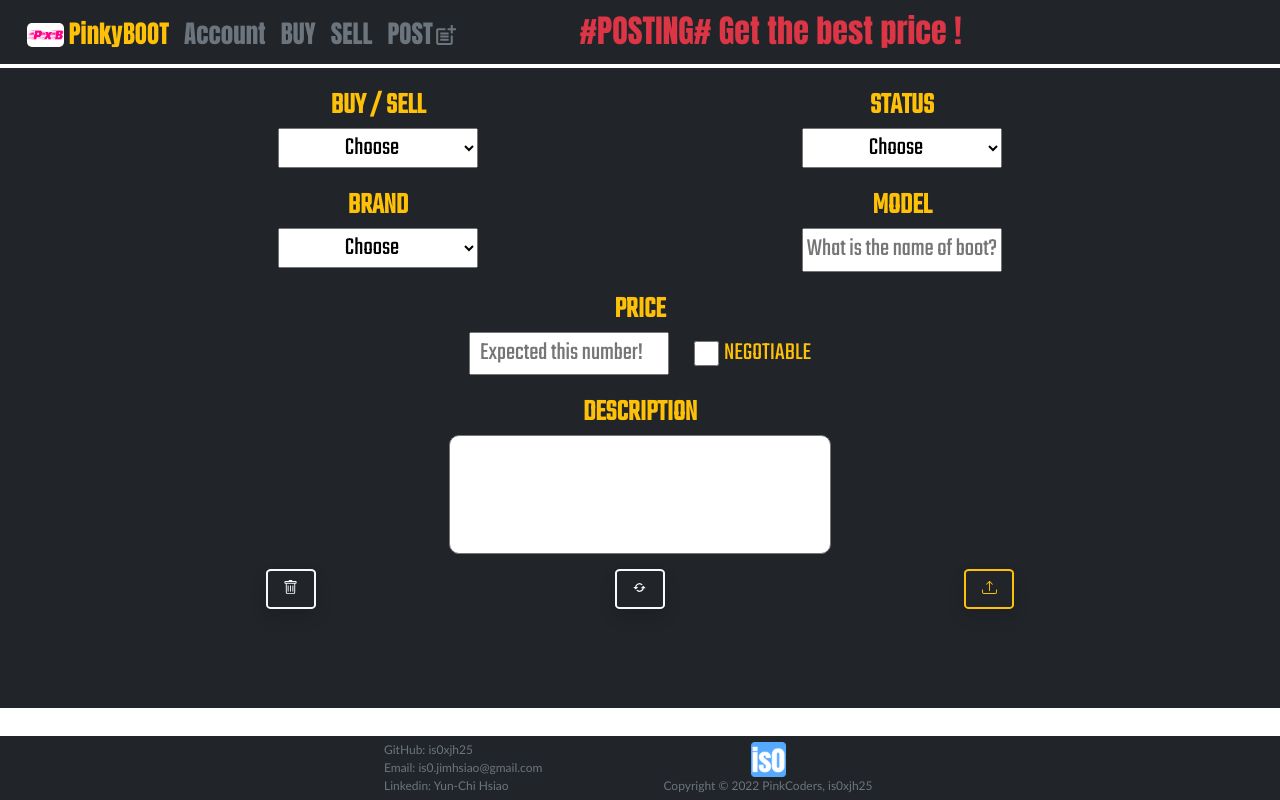
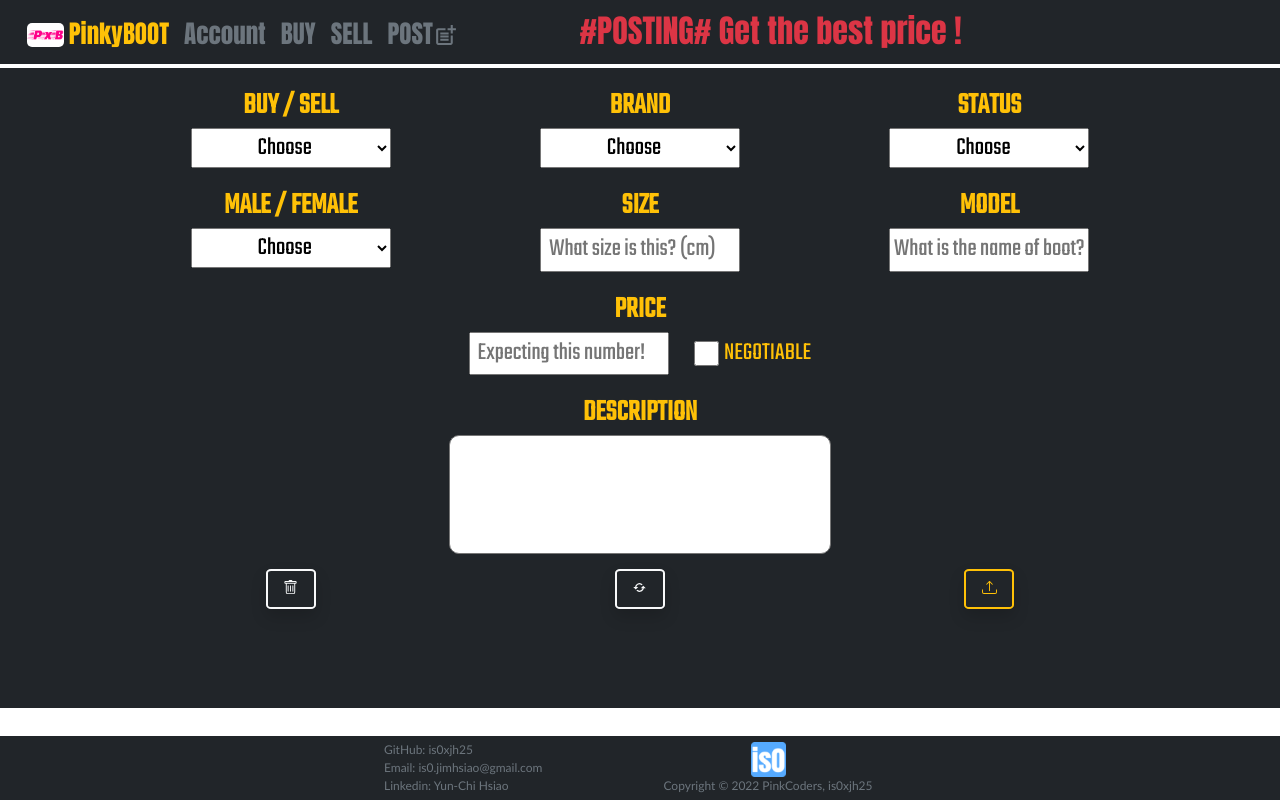
Before and after one commit to is0xjh25/is0xPinkyBoot, a React (Create React App) app: page /add-post in a window 1280 px wide. Built offline with nearby package versions, Linux system fonts and the light colour scheme.

Commit message:
Update: Shoes size in database

```diff
--- a/db.json
+++ b/db.json
@@ -5,6 +5,8 @@
       "status": "brand-new",
       "brand": "nike",
       "model": "PG3",
+      "gender": "m",
+      "size": "28",
       "price": "90",
       "negotiable": "false",
       "description": "",
@@ -16,6 +18,8 @@
       "status": "brand-new",
       "brand": "nike",
       "model": "Kyrie1",
+      "gender": "m",
+      "size": "28",
       "price": "399",
       "negotiable": "false",
       "description": "",
@@ -27,9 +31,11 @@
       "status": "brand-new",
       "brand": "asics",
       "model": "asd",
+      "gender": "m",
+      "size": "22.5",
       "price": "555",
-      "negotiable": "true",
-      "description": "GOOOD",
+      "negotiable": "false",
+      "description": "GOOODasdasdqweasdaszcxcxzzcawseqwe",
       "posterId": "guest1",
       "id": 5
     }
@@ -96,8 +102,7 @@
       "ownedSellPosts": [],
       "starredBuyPosts": [
         "4",
-        "3",
-        "5"
+        "3"
       ],
       "starredSellPosts": []
     }
--- a/src/components/Post.js
+++ b/src/components/Post.js
@@ -62,7 +62,11 @@ const ss = {
   },
 	heading: {
 		marginTop: "20px",
-	}
+	},
+	input: {
+    width: "150px",
+    textAlign: "center",
+  },
 }
 
 function Display(props) {
@@ -86,6 +90,7 @@ function Display(props) {
 				<div className="row" style={ss.info}>
 					<div className="col"><b>BRAND:</b> {capitalize(post.brand)}</div>
 					<div className="col"><b>MODEL:</b> {post.model.toUpperCase()}</div>
+					<div className="col"><b>SIZE (cm):</b>{capitalize(post.gender)+" "+post.size}</div>
 					<div className="col"><b>PRICE:</b>
 						{post.price}
 						{
@@ -98,7 +103,7 @@ function Display(props) {
 				</div>
 				<div className="row" style={ss.info}>
 					<div className="col"><b>STATUS:</b>{capitalize(post.status)}</div>
-					<div className="col"><b>DESCRIPTION:</b> {post.description}</div>
+					<div className="col" style={{overflow:"scroll"}}><b>DESCRIPTION:</b> {post.description}</div>
 				</div>
 				<h2 className="text-primary" style={{marginTop:"10px"}} style={ss.heading}>~Contact~</h2>
 				<div className="row" style={ss.info}>
@@ -183,28 +188,16 @@ function Edit(props) {
           <div className="row">
             <div className="col">
                 <label htmlFor="edit-post-trade">BUY / SELL</label>
-                <div className="edit-post-box">
-                  <select id="edit-post-trade" name="trade" defaultValue={post.trade} required>
+                <div>
+                  <select id="edit-post-trade" name="trade" defaultValue={post.trade} required style={ss.input}>
                     <option value={post.trade}>{post.trade}</option>
                   </select>
                 </div>
             </div>
-            <div className="col">
-              <label htmlFor="edit-post-status">STATUS</label>
-              <div className="edit-post-box">
-                <select id="edit-post-status" name="status" defaultValue={post.status} required>
-                  <option value="" disabled>Choose</option>
-                  <option value="brand-new">Brand-new</option>
-                  <option value="second-hand">Second-hand</option>
-                </select>
-              </div>
-            </div>
-          </div>
-          <div className="row">
-            <div className="col">
+						<div className="col">
               <label htmlFor="edit-post-brand">BRAND</label>
-              <div className="edit-post-box">
-                <select id="edit-post-brand" name="brand" defaultValue={post.brand} required>
+              <div>
+                <select id="edit-post-brand" name="brand" defaultValue={post.brand} required style={ss.input}>
                   <option value="" disabled>Choose</option>
                   <option value="adidas">Adidas</option>
                   <option value="asics">Asics</option>
@@ -216,17 +209,45 @@ function Edit(props) {
               </div>
             </div>
             <div className="col">
+              <label htmlFor="edit-post-status">STATUS</label>
+              <div>
+                <select id="edit-post-status" name="status" defaultValue={post.status} required style={ss.input}>
+                  <option value="" disabled>Choose</option>
+                  <option value="brand-new">Brand-new</option>
+                  <option value="second-hand">Second-hand</option>
+                </select>
+              </div>
+            </div>
+          </div>
+          <div className="row">
+						<div className="col">
+              <label htmlFor="edit-post-gender">GENDER</label>
+              <div>
+                <select id="edit-post-gender" name="gender" defaultValue={post.gender} required style={ss.input}>
+                  <option value="" disabled>Choose</option>
+                  <option value="m">Male</option>
+                  <option value="f">Female</option>
+                </select>
+              </div>
+            </div>
+						<div className="col">
+              <label htmlFor="edit-post-size">SIZE (cm)</label>
+              <div>
+                <input id="edit-post-size" name="size" type="number" max="50" min="10" step=".5" defaultValue={post.size} placeholder={post.size} required style={ss.input}/>
+              </div>
+            </div>
+            <div className="col">
               <label htmlFor="edit-post-model">MODEL</label>
-              <div className="edit-post-box" >
-                <input id="edit-post-model" name="model" type="text" defaultValue={post.model} placeholder={post.model} required/>
+              <div>
+                <input id="edit-post-model" name="model" type="text" defaultValue={post.model} placeholder={post.model} required style={ss.input}/>
               </div>
             </div>
           </div>
           <div className="row">
             <div className="col">
               <label htmlFor="edit-post-price">PRICE</label>
-              <div className="edit-post-box">
-                <input id="edit-post-price" name="price" type="number" min="0" defaultValue={post.price} placeholder={post.price} required/>
+              <div>
+                <input id="edit-post-price" name="price" type="number" min="0" defaultValue={post.price} placeholder={post.price} required style={ss.input}/>
                 <input id="addPostNegotiable" name="negotiable" type="checkbox" defaultChecked={post.negotiable==="true" ? true : false} style={ss.clickBox}/>
                 <span>NEGOTIABLE</span>
               </div>
@@ -235,7 +256,7 @@ function Edit(props) {
           <div className="row">
             <div id="edit-post-hidden" className="col">
               <label htmlFor="edit-post-description">DESCRIPTION</label>
-              <div className="edit-post-box" defaultValue={stat.description}>
+              <div defaultValue={stat.description}>
                 <textarea id="edit-post-description" name="description" type="text" rows="2" cols="40"/>
               </div>
             </div>
@@ -273,10 +294,10 @@ const Post = (props) => {
 		(user === "admin" || user === post.posterId) ? setAuthority(0) : setAuthority(1);
 		// set belonging (row color)
 		getUserInfo(user).then(u => {
-			if (u[`starred${capitalize(post.trade)}Posts`].includes(String(post.id))) {
+			if (user === post.posterId) {
+				setBelonging("owned");
+			} else if(u[`starred${capitalize(post.trade)}Posts`].includes(String(post.id))) {
 				setBelonging("starred");
-			} else if(user === post.posterId) {
-				setBelonging("owned");
 			} else {
 				setBelonging("");
 			}
@@ -289,6 +310,7 @@ const Post = (props) => {
 				<tr className={belonging==="owned" ? "post-row-owned" : belonging==="starred" ? "post-row-starred":"post-row"}>
 					<td>{capitalize(post.brand)}</td>
 					<td>{post.model.toUpperCase()}</td>
+					<td>{post.gender.toUpperCase()+" "+post.size}</td>
 					<td>{capitalize(post.status)}</td>
 					<td>{post.price}</td>
 					<td>{poster.location}</td>
--- a/src/containers/AddPost.js
+++ b/src/containers/AddPost.js
@@ -105,6 +105,8 @@ const AddPost = (props) => {
       status: "",
       brand: "",
       model: "",
+      gender: "",
+      size: "",
       price: "",
       negotiable: "false",
       description: "",
@@ -134,18 +136,6 @@ const AddPost = (props) => {
                 </div>
             </div>
             <div className="col">
-              <label htmlFor="add-post-status">STATUS</label>
-              <div className="add-post-box">
-                <select id="add-post-status" name="status" defaultValue=""  required style={ss.input}>
-                  <option value="" disabled>Choose</option>
-                  <option value="brand-new">Brand-new</option>
-                  <option value="second-hand">Second-hand</option>
-                </select>
-              </div>
-            </div>
-          </div>
-          <div className="row" style={ss.rowGap}>
-            <div className="col">
               <label htmlFor="add-post-brand">BRAND</label>
               <div className="add-post-box">
                 <select id="add-post-brand" name="brand" defaultValue="" required style={ss.input}>
@@ -160,6 +150,34 @@ const AddPost = (props) => {
               </div>
             </div>
             <div className="col">
+              <label htmlFor="add-post-status">STATUS</label>
+              <div className="add-post-box">
+                <select id="add-post-status" name="status" defaultValue=""  required style={ss.input}>
+                  <option value="" disabled>Choose</option>
+                  <option value="brand-new">Brand-new</option>
+                  <option value="second-hand">Second-hand</option>
+                </select>
+              </div>
+            </div>
+          </div>
+          <div className="row" style={ss.rowGap}>
+            <div className="col">
+              <label htmlFor="add-post-gender">MALE / FEMALE</label>
+              <div className="add-post-box">
+                <select id="add-post-gender" name="gender" defaultValue="" required style={ss.input}>
+                  <option value="" disabled>Choose</option>
+                  <option value="m">Male</option>
+                  <option value="f">Female</option>
+                </select>
+              </div>
+            </div>
+            <div className="col">
+              <label htmlFor="add-post-size">SIZE</label>
+              <div className="add-post-box">
+                <input id="add-post-size" name="size" type="number" max="50" min="10" step=".5" placeholder="What size is this? (cm)" required style={ss.input}/>
+              </div>
+            </div>
+            <div className="col">
               <label htmlFor="add-post-model">MODEL</label>
               <div className="add-post-box" >
                 <input id="add-post-model" name="model" type="text" placeholder="What is the name of boot?" required style={ss.input}/>
@@ -170,7 +188,7 @@ const AddPost = (props) => {
             <div className="col">
               <label htmlFor="add-post-price">PRICE</label>
               <div className="add-post-box">
-                <input id="add-post-price" name="price" type="number" min="0" placeholder="Expected this number!" required style={ss.input}/>
+                <input id="add-post-price" name="price" type="number" min="0" placeholder="Expecting this number!" required style={ss.input}/>
                 <input id="addPostNegotiable" name="negotiable" type="checkbox" style={ss.clickBox}/>
                 <span >NEGOTIABLE</span>
               </div>
--- a/src/containers/Buy.js
+++ b/src/containers/Buy.js
@@ -85,6 +85,7 @@ const Buy = (props) => {
           <tr>
             <th scope="col">Brand</th>
             <th scope="col">Model</th>
+            <th scope="col">Size (cm)</th>
             <th scope="col">Status</th>
             <th scope="col">Price</th>
             <th scope="col">Location</th>
```
